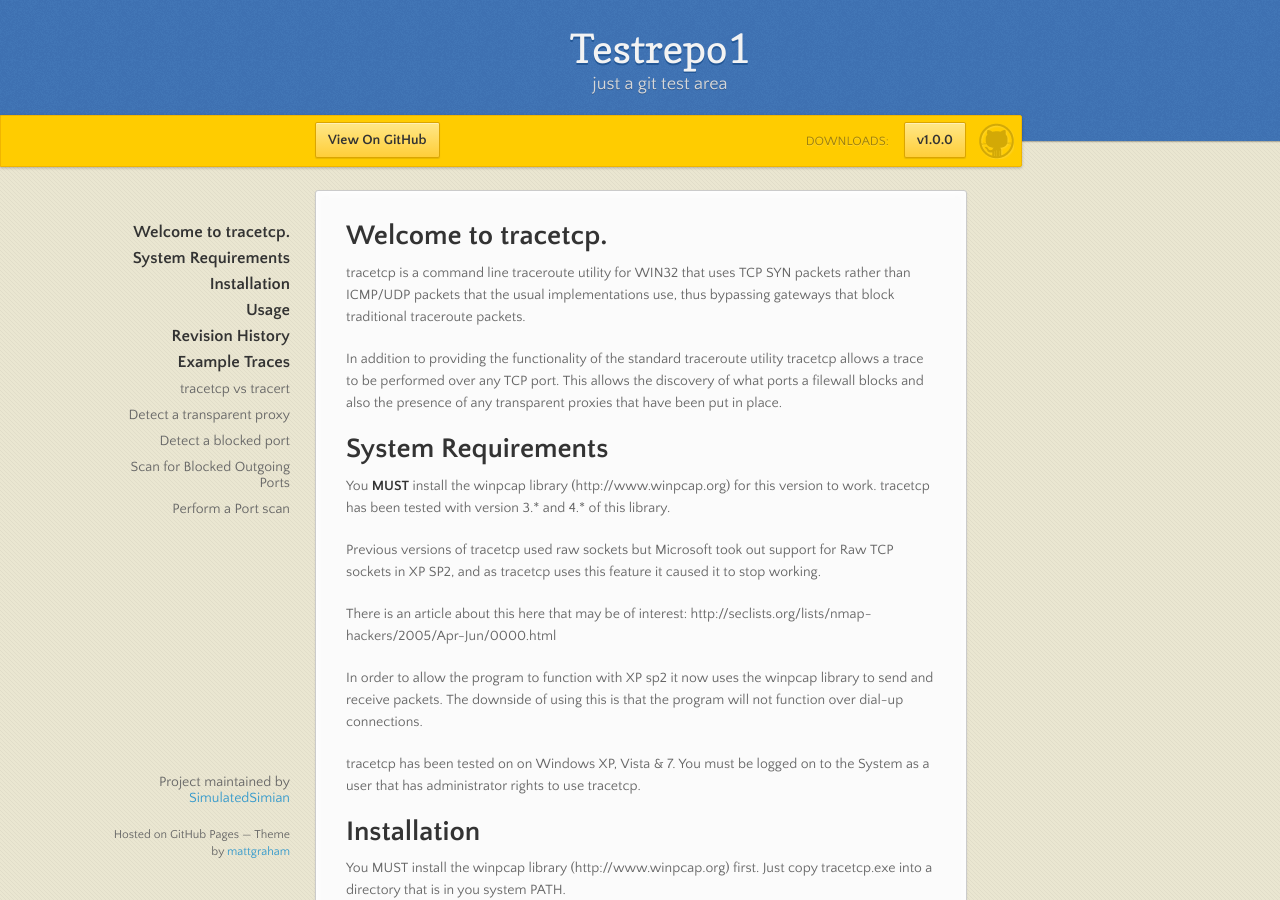
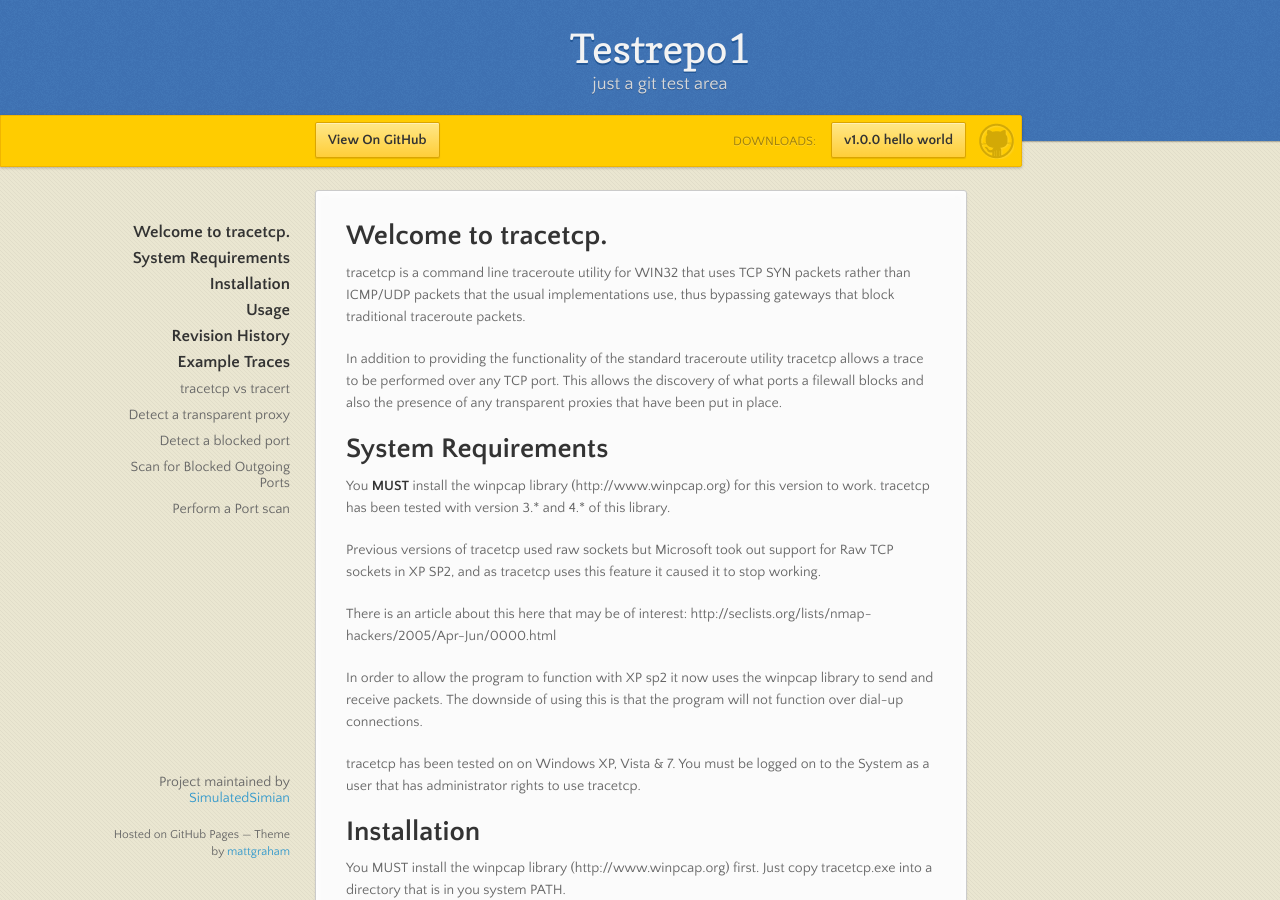
Before and after one commit to SimulatedSimian/SimulatedSimian.github.io, a Jekyll site: the page built from index.md, in a window 1280 px wide and 900 px high. Built offline with Jekyll 4.4.1, drawn with Linux system fonts in a browser that asks for light colours; nearby versions of some CDN libraries; Markdown is read by kramdown in place of the engine named in the settings.

Commit message:
Update std.html

```diff
--- a/_layouts/std.html
+++ b/_layouts/std.html
@@ -28,7 +28,7 @@
         <div class="downloads">
           <span>Downloads:</span>
           <ul>
-            <li><a href="https://github.com/SimulatedSimian/tracetcp/releases" class="button">v1.0.0 {{wibble}}</a></li>
+            <li><a href="https://github.com/SimulatedSimian/tracetcp/releases" class="button">v1.0.0 {{page.wibble}}</a></li>
           </ul>
         </div>
       </div><!-- end banner -->
```
